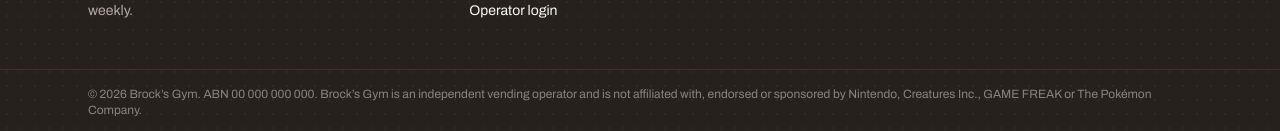
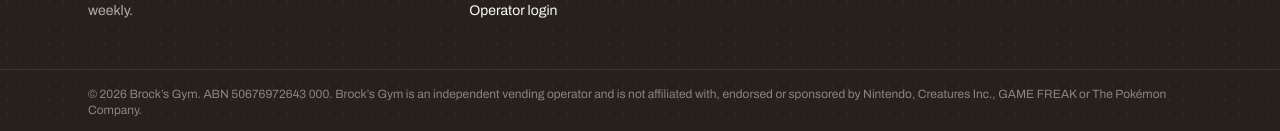
Before and after one commit to shshajwln/BROCKS-GYM, a Next.js app: page / in a window 1280 px wide. Shown: the part 2462-2593 px from the top of the page. Built offline with nearby package versions, Linux system fonts and the light colour scheme; no server answers; the database is empty.

Commit message:
ABN update

```diff
--- a/src/components/Footer.tsx
+++ b/src/components/Footer.tsx
@@ -51,7 +51,7 @@ export default function Footer() {
       </div>
       <div className="border-t border-slate2">
         <p className="mx-auto max-w-6xl px-4 py-4 text-xs text-stone2/50 md:px-6">
-          &copy; {new Date().getFullYear()} Brock&rsquo;s Gym. ABN 00 000 000
+          &copy; {new Date().getFullYear()} Brock&rsquo;s Gym. ABN 50676972643
           000. Brock&rsquo;s Gym is an independent vending operator and is not
           affiliated with, endorsed or sponsored by Nintendo, Creatures Inc.,
           GAME FREAK or The Pok&eacute;mon Company.
```
